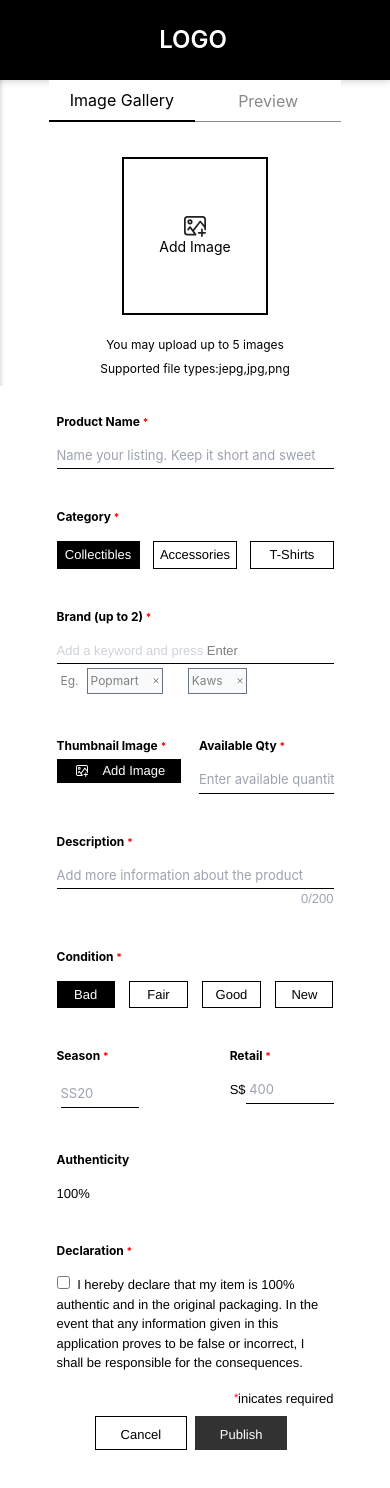
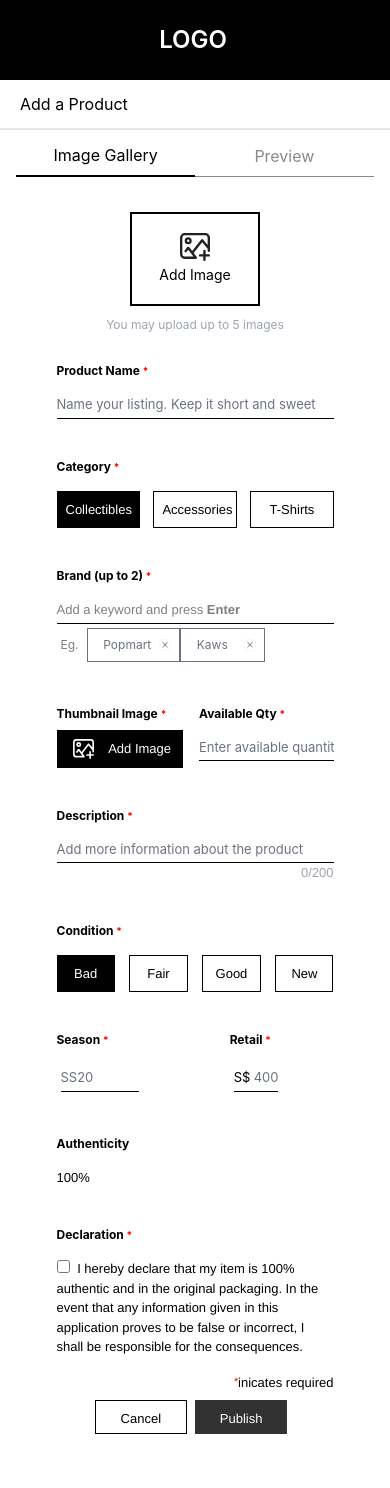
Before and after one commit to cavab97/skill-assessment, a Next.js app in the folder my-app/: page / in a window 390 px wide. Shown: the top 1488 px of the page. After the commit the page ends 1462 px from the top, so only its background shows below. Built offline with nearby package versions, Linux system fonts and the light colour scheme.

Commit message:
improve UI and add missing UI

```diff
--- a/my-app/components/styleCondition/ConditionButton.tsx
+++ b/my-app/components/styleCondition/ConditionButton.tsx
@@ -2,9 +2,9 @@
 export default function ConditionActiveButton(onFocus: boolean) {
     try {
         if (onFocus == true) {
-            return ` ActiveConditionBtn ActiveConditionFont`
+            return `p-2 ActiveConditionBtn ActiveConditionFont`
         } else {
-            return `DeactiveConditionFont DeactiveConditionBtn`
+            return `p-2 DeactiveConditionFont DeactiveConditionBtn`
 
         }
     } catch (error) {
--- a/my-app/components/styleCondition/galleryCategoryButton.tsx
+++ b/my-app/components/styleCondition/galleryCategoryButton.tsx
@@ -2,9 +2,9 @@
 export default function ActiveButtonCategory(onFocus: boolean) {
     try {
         if (onFocus == true) {
-            return ` ActiveCategoryBtn ActiveCategoryFont`
+            return `mobile:p-2 desktop:p-1 desktopXL:p-1 laptop:p-1 ActiveCategoryBtn ActiveCategoryFont `
         } else {
-            return `DeactiveCategoryFont DeactiveCategoryBtn`
+            return `mobile:p-2 desktop:p-1 desktopXL:p-1 laptop:p-1 DeactiveCategoryFont DeactiveCategoryBtn`
 
         }
     } catch (error) {
--- a/my-app/pages/index.tsx
+++ b/my-app/pages/index.tsx
@@ -7,7 +7,7 @@
 import TwcssButton from '../components/button/tailwindcss'
 import ActiveButton from '../components/styleCondition/galleryButton'
 import ActiveButtonCategory from '../components/styleCondition/galleryCategoryButton'
-import ConditionActiveButton from '../components/styleCondition/conditionButton'
+import ConditionActiveButton from '../components/styleCondition/ConditionButton'
 //all text
 import * as All from '../public/property/font'
 
@@ -68,51 +68,44 @@
 
 
   return (
-    <div className="grid desktopXL:grid-cols-8 desktop:grid-cols-8 laptop:grid-cols-8 mobile:grid-row-8 gap-3 body md:h-screen desktopXL:fixed	 desktop:fixed laptop:fixed mobile:relative " >
+    <div className="grid desktopXL:grid-cols-8 desktop:grid-cols-8 laptop:grid-cols-8 mobile:grid-row-8 desktop:gap-3 desktopXL:gap-3  laptop:gap-3  mobile:gap-1  body desktopXL:fixed desktop:fixed laptop:fixed mobile:relative bg-white mobile:h-4/6" >
       {/* col for product's image gallery & preview */}
-      <TwcssDiv className=" col-span-4 border-r-1 border-x-zinc-600 flex justify-center ">
+      <TwcssDiv className=" col-span-4 border-r-1 border-x-zinc-600 flex justify-center">
         {/* div for product's image gallery & preview */}
-        <TwcssDiv className="text-center w-3/4  ">
-          {/* div for product's image gallery & preview button */}
-          <TwcssDiv className="bg-slate-800	flex justify-between ">
-            {galleryButton.map((i: galleryDataState, index: any) => {
-              return <TwcssButton onClick={() => {
-                let temp = [...galleryButton];
-                if (prevIndex == -1) {
-                  if (index == 0) {
-                    temp[0].active = true;
-                    temp[1].active = false;
-                  } else {
-                    temp[1].active = true;
-                    temp[0].active = false;
-                  }
-                }
-                else if (prevIndex != index) {
-                  temp[index].active = true;
-                  temp[prevIndex].active = false;
-                }
-                setPrevIndex(index)
-                setGalleryButton(temp)
-              }} className={ActiveButton(i.active)}>
-                {i.name}
-              </TwcssButton>
-            })}
+        <TwcssDiv className="text-center desktop:w-3/4 desktopXL:w-3/4 laptop:w-3/4 mobile:w-full ">
+          <div className=" justify-start border-b-2	desktop:hidden desktopXL:hidden laptop:hidden mobile:flex pl-5 p-3">
+            <text>
+              Add a Product
+            </text>
+          </div>
+          {/* div for product's image gallery & preview button Mobile*/}
+          <TwcssDiv className="desktop:block desktopXL:block laptop:block mobile:flex place-content-center	">
+            {/* div for product's image gallery & preview button */}
+            <TwcssDiv className="flex justify-between  mobile:w-11/12">
+              {galleryButton.map((i: galleryDataState, index: any) => {
+                return <TwcssButton
+                  onClick={() => buttonStyleUpdate(galleryButton, index, setGalleryButton)}
+                  className={ActiveButton(i.active)}>
+                  {i.name}
+                </TwcssButton>
+              })}
+            </TwcssDiv>
           </TwcssDiv>
           {/* div for add image */}
-          <TwcssDiv className="flex desktop:h-2/4 desktopXL:h-2/4 laptop:h-2/4 mobile:h-3/4 justify-center">
-            <TwcssDiv className="bg-white p-1 w-full addImgContainer border-2	border-black h-4/4 flex justify-center items-center mobile:w-2/4	desktopXL:w-4/4	 desktop:w-4/4 laptop:w-4/4">
+          <TwcssDiv className="flex desktop:h-2/5 desktopXL:h-2/4 laptop:h-2/4 mobile:h-2/4 justify-center">
+            <TwcssDiv className="bg-white p-1 w-full addImgContainer border-2	border-black desktop:h-full desktopXL:h-full laptop:h-full mobile:h-3/4 flex justify-center items-center mobile:w-2/6	desktopXL:w-full	 desktop:w-full laptop:w-full">
               {gallery != null ? <img src={gallery} className="w-2/12 " />
                 : <TwcssDiv className="align-middle flex justify-center flex-col items-center ">
-                  <img src="/image.svg " className="w-2/12 " />
-                  <TwcssText className="text-sm	">
+                  <img src="/image.svg " className="desktop:w-2/12 desktopXL:w-2/12 laptop:w-2/12 mobile:w-3/12 " />
+                  <TwcssText className="text-sm mobile:pt-1">
                     {All.ADD_IMAGE}
                   </TwcssText>
                 </TwcssDiv>}
             </TwcssDiv>
           </TwcssDiv>
 
-          <TwcssDiv className="desktopXL:mt-12 desktop:mt-12 laptop:mt-12 mobile:mt-4 desktopXL:w-4/4 desktop:w-4/4 laptop:w-4/4 mobile:h-28">
-            <TwcssText className="text-xs ">
+          <TwcssDiv className="desktopXL:mt-12 desktop:mt-12 laptop:mt-12 mobile:mt-2 desktopXL:w-4/4 desktop:w-4/4 laptop:w-4/4 mobile:h-1/4 bg-white">
+            <TwcssText className="text-xs text-gray-400">
               You may upload up to 5 images <span className=" desktopXL:contents desktop:contents laptop:contents mobile:hidden">(including thumbnail)</span>
               <br />           Supported file types:jepg,jpg,png
             </TwcssText>
@@ -121,7 +114,7 @@
       </TwcssDiv>
 
       {/* col for product's details */}
-      <TwcssDiv className="bg-white col-span-4  mt-9 desktopXL:border-l-4	 desktop:border-l-4 laptop:border-l-4 mobile:borderRightHidden  desktopXL:overflow-auto	desktop:overflow-auto laptop:overflow-auto mobile:unscrollable desktopXL:h-3/6	desktop:h-3/6	 laptop:h-3/6	 mobile:h-full">
+      <TwcssDiv className="bg-white col-span-4  desktop:mt-9 desktopXL:mt-9 laptop:mt-9 mobile:mt-0 desktopXL:border-l-4	 desktop:border-l-4 laptop:border-l-4 mobile:borderRightHidden  desktopXL:overflow-auto	desktop:overflow-auto laptop:overflow-auto mobile:unscrollable desktopXL:h-3/6	desktop:h-3/6	 laptop:h-3/6	 mobile:h-full">
         {/* div for product's input */}
         <TwcssDiv className="m flex justify-center items-center flex-col m-6	">
           {/* S product Name */}
@@ -129,7 +122,7 @@
             <TwcssText className={"font-bold mobile:text-xs	desktop:text-sm laptop:text-sm desktop:text-sm"} >
               {All.PRODUCT_NAME} <text className="importantMark">*</text>
             </TwcssText>
-            <TwcssInput className="textInput mt-4	" placeholder="Name your listing. Keep it short and sweet" />
+            <TwcssInput className="textInput mt-4	placeholder:text-gray-500" placeholder="Name your listing. Keep it short and sweet" />
           </TwcssDiv>
           {/* Category and thumbnail*/}
           <TwcssDiv className="p-1 flex flex-row w-5/6 mt-8	">
@@ -140,7 +133,6 @@
               </TwcssText>
               <TwcssDiv className=" flex flex-row  justify-between bg-white mt-4" >
                 {categoryButton.map((i: categoryDataState, index: number) => {
-
                   return <TwcssButton
                     onClick={() => buttonStyleUpdate(categoryButton, index, setCategoryButton)}
                     className={ActiveButtonCategory(i.active)}>
@@ -157,12 +149,12 @@
               <TwcssText className={"font-bold mobile:text-xs	desktop:text-sm laptop:text-sm desktop:text-sm"} >
                 {All.THUMBNAIL_IMAGE} <text className="importantMark">*</text>
               </TwcssText>
-              <input type="file" ref={buttonRef} className="textAddHideInput" onChange={onFileChangeCapture}>
+              <input type="file" ref={buttonRef} className="textAddHideInput " onChange={onFileChangeCapture}>
 
               </input>
-              <button style={{ backgroundColor: "black", display: 'flex', justifyContent: "center", alignItems: "center", width: "80%", marginTop: 16 }}
+              <button className="tablet:w-10/12 desktop:w-8/12 desktopXL:w-11/12 laptop:w-11/12" style={{ backgroundColor: "black", display: 'flex', justifyContent: "center", alignItems: "center", padding: 2, marginTop: 10 }}
                 onClick={onBtnClick}>
-                <img src="/imageWhite.svg " className="w-2/12 p-1" />
+                <img src="/imageWhite.svg " className="mobile:w-2/12 desktop:w-2/12 desktopXL:w-2/12 laptop:w-2/12  p-1 " />
                 <TwcssText className="p-1 standardWhiteText">
                   {All.ADD_IMAGE}</TwcssText>
               </button>
@@ -177,28 +169,28 @@
             </TwcssText>
 
             <div className="input-field">
-              <input id="input-text-field" className="textInputBrand mt-4 w-full" type="text" placeholder=" "></input>
+              <input id="input-text-field" className="textInputBrand mt-4 w-full " type="text" placeholder=" "></input>
               <label for="input-text-field">
-                <span className="first-letter standardText">{All.BRAND_UP_PLACEHOLDER_1}</span>
-                <span className="second-letter standardText"> {All.BRAND_UP_PLACEHOLDER_2}</span>
+                <span className="first-letter standardTextPlaceholder">{All.BRAND_UP_PLACEHOLDER_1}</span>
+                <span className="second-letter standardTextPlaceholder"> {All.BRAND_UP_PLACEHOLDER_2}</span>
               </label>
             </div>
             <TwcssDiv className="p-1 flex flex-row desktop:w-2/5 desktopXL:w-2/5 laptop:w-2/5 mobile:w-4/5">
               <TwcssText className="textBrandEg" >
                 Eg.
               </TwcssText>
-              <TwcssDiv className="justify-between flex flex-row ml-2 brandEgPlaceholderBoxDiv">
-                <TwcssDiv className="bg-gray-50	border-gray-500 border flex flex row justify-center items-center">
-                  <TwcssText className="textBrandOption" >
+              <TwcssDiv className="justify-between flex flex-row ml-2 desktop:w-11/12 desktopXL:w-8/12	mobile:w-10/12">
+                <TwcssDiv className="bg-white border-gray-500 border flex flex row justify-center items-center">
+                  <TwcssText className="desktop:p-1 desktopXL:p-1 laptop:p-1 mobile:p-2 ml-2 text-xs text-gray-500" >
                     Popmart
                   </TwcssText>
-                  <img src="/errorMark.svg " className="w-3 ml-2" />
+                  <img src="/errorMark.svg " className="w-3 mr-2" />
                 </TwcssDiv>
-                <TwcssDiv className="bg-gray-50	border-gray-500 border flex flex-row justify-center items-center">
-                  <TwcssText className="textBrandOption" >
+                <TwcssDiv className="bg-white border-gray-500 border flex flex row justify-center items-center">
+                  <TwcssText className="desktop:p-1 desktopXL:p-1 laptop:p-1 mobile:p-2 ml-2 text-xs text-gray-500" >
                     Kaws
                   </TwcssText>
-                  <img src="/errorMark.svg " className="w-3 ml-2" />
+                  <img src="/errorMark.svg " className="w-3 mr-2 ml-2" />
                 </TwcssDiv>
               </TwcssDiv>
             </TwcssDiv>
@@ -213,9 +205,9 @@
               </TwcssText>
               <input type="file" ref={buttonRef} className="textAddHideInput" onChange={onFileChangeCapture}>
               </input>
-              <button style={{ backgroundColor: "black", display: 'flex', justifyContent: "center", alignItems: "center", width: "90%", marginTop: 5, padding: 2 }}
+              <button className="mobile:mt-2 mobile:w-11/12 tablet:w-10/12 w-11/12" style={{ backgroundColor: "black", display: 'flex', justifyContent: "center", alignItems: "center", padding: 5 }}
                 onClick={onBtnClick}>
-                <img src="/imageWhite.svg" className="w-2/12 p-1 " />
+                <img src="/imageWhite.svg" className=" desktop:w-2/12 desktopXL:w-2/12 tablet:w-2/12 laptop:w-2/12 mobile:w-3/12 p-1 " />
                 <TwcssText className="standardWhiteFontMobile">
                   {All.ADD_IMAGE}
                 </TwcssText>
@@ -226,24 +218,24 @@
             <TwcssDiv className="pl-1 flex flex-col w-3/6 ">
               <TwcssText className={"font-bold mobile:text-xs	desktop:text-sm laptop:text-sm desktop:text-sm"} >
                 {All.AVAILABLE_QTY}  <text className="importantMark">*</text></TwcssText>
-              <TwcssInput className="textInput mt-4" placeholder="Enter available quantity" />
+              <TwcssInput className="textInput mt-4 placeholder:text-gray-500" placeholder="Enter available quantity" />
             </TwcssDiv>
           </TwcssDiv>
 
           {/*S Description */}
           <TwcssDiv className="p-1 flex flex-col w-5/6 mt-8">
-            <TwcssText className={"font-bold mobile:text-xs	desktop:text-sm laptop:text-sm desktop:text-sm"} >
+            <TwcssText className={"font-bold mobile:text-xs	desktop:text-sm laptop:text-sm desktop:text-sm "} >
               {All.DESCRIPTION} <text className="importantMark">*</text>
             </TwcssText>
-            <input className="textInput mt-4" placeholder={All.DESCRIPTION_PLACEHOLDER} onChange={(e: any) => setDescriptionStringLength(e.target.value)} value={descriptionStringLength} />
+            <input className="textInput mt-4 placeholder:text-gray-500" placeholder={All.DESCRIPTION_PLACEHOLDER} onChange={(e: any) => setDescriptionStringLength(e.target.value)} value={descriptionStringLength} />
             <label className={"standardGreyText flex justify-end"}>{descriptionStringLength.length + "/200"}</label>
           </TwcssDiv>
 
           {/*S Available Qty for web*/}
           <TwcssDiv className="p-1 flex flex-col w-5/6 mt-8 desktopXL:block	 desktop:block	 laptop:block	 mobile:hidden">
-            <TwcssText className={"font-bold mobile:text-xs	desktop:text-sm laptop:text-sm desktop:text-sm"} >
+            <TwcssText className={"font-bold mobile:text-xs	desktop:text-sm laptop:text-sm desktop:text-sm placeholder:text-gray-400"} >
               {All.AVAILABLE_QTY}  <text className="importantMark">*</text></TwcssText>
-            <TwcssInput className="textInput mt-4" placeholder={All.AVAILABLE_QTY_PLACEHOLDER} />
+            <TwcssInput className="textInput mt-4 placeholder:text-gray-500" placeholder={All.AVAILABLE_QTY_PLACEHOLDER} />
           </TwcssDiv>
 
           {/*S Condition */}
@@ -267,27 +259,27 @@
           {/*  Season and Retail */}
           <TwcssDiv className="p-1 flex flex-row w-5/6	bg-white	mt-8">
             {/*  */}
+            {/* 1 */}
             <TwcssDiv className=" flex flex-col w-5/6 ">
+              {/* 2 */}
               <TwcssText className={"font-bold mobile:text-xs	desktop:text-sm laptop:text-sm desktop:text-sm"} >
                 {All.SEASON} <text className="importantMark">*</text>
               </TwcssText>
               <TwcssDiv className="p-1 flex flex-row w-3/6 justify-between bg-white">
-
-                <input className="textInput mt-4" placeholder="SS20">
-
-                </input>
+                <input className="textInput mt-4 placeholder:text-gray-500" placeholder="SS20" />
               </TwcssDiv>
-
             </TwcssDiv>
             {/*S Retail  */}
+            {/* 1 */}
             <TwcssDiv className=" flex flex-col w-3/6 ">
+              {/* 2 */}
               <TwcssText className={"font-bold mobile:text-xs	desktop:text-sm laptop:text-sm desktop:text-sm"} >
                 {All.RETAIL} <text className="importantMark">*</text>
               </TwcssText>
-              <TwcssDiv className="flex flex-row">
-                <label className="standardText pt-4">S$</label>
-                <input className="textInput mt-4" placeholder=" 400" >
-                </input>
+              <TwcssDiv className="p-1 flex flex-row w-3/6 justify-between bg-white">
+                <span className="textCurrency pt-4 bg-white mobile:absolute ">S$</span>
+                <input className="textInput mt-4 placeholder:text-gray-500 mobile:pl-5" placeholder="400" />
+                {/* <span className=" textInput mt-4">S$<input className="" type="text" name="currency" /></span> */}
               </TwcssDiv>
             </TwcssDiv>
           </TwcssDiv>
@@ -304,7 +296,7 @@
               {All.DECLARATION} <text className="importantMark">*</text>
             </TwcssText>
             <TwcssDiv className="standardText mt-4">
-              <input type="checkbox" className="standardText"></input>
+              <input type="checkbox" className="standardText "></input>
               <TwcssText className="standardText pl-1"> {All.DECLARATION_WORD}</TwcssText>
             </TwcssDiv>
           </TwcssDiv>
--- a/my-app/styles/globals.css
+++ b/my-app/styles/globals.css
@@ -69,11 +69,15 @@
   margin-top: 35px;
 }
 .activeButton {
+  outline: none;
   border-bottom: 2px solid black;
+  margin-top: 5px;
 }
 .deActiveButton {
   border-bottom: 1px solid #898989;
   color: #898989;
+  outline: none;
+  margin-top: 5px;
 }
 .textInputProduct {
   border-bottom: 1px solid black;
@@ -127,12 +131,10 @@
   letter-spacing: normal;
 }
 
-.first-letter {
-  color: #9ea5b1;
-}
-
 .second-letter {
   color: black;
+  opacity: 1;
+  font-weight: bold;
 }
 
 .textInput {
@@ -141,27 +143,27 @@
   padding-bottom: 3px;
   font-size: small;
 }
+.textCurrency {
+  border-bottom: 1px solid black;
+  padding-bottom: 3px;
+  font-size: small;
+}
 .textBrandEg {
   font-size: 12px;
   color: grey;
   align-self: center;
 }
-.textBrandOption {
-  font-size: 12px;
-  color: grey;
-  padding: 3px;
-}
+
 .brandEgDiv {
   width: 40%;
   background-color: white;
 }
 .brandEgPlaceholderBoxDiv {
-  width: 75%;
-  background-color: white;
+  width: 55%;
+  background-color: red;
 }
 .DeactiveCategoryBtn {
   border: 1px solid black;
-  padding: 3px;
   width: 30%;
 }
 .DeactiveCategoryFont {
@@ -170,7 +172,6 @@
 }
 .ActiveCategoryBtn {
   border: 1px solid black;
-  padding: 3px;
   background-color: black;
   width: 30%;
 }
@@ -200,6 +201,11 @@
 .standardText {
   font-size: small;
   font-family: "Helvetica Neue";
+}
+.standardTextPlaceholder {
+  font-family: "Helvetica Neue";
+  font-size: small;
+  color: "rgb(156 163 175)";
 }
 .standardGreyText {
   font-size: small;
@@ -231,7 +237,6 @@
 
 .DeactiveConditionBtn {
   border: 1px solid black;
-  padding: 3px;
   width: 21%;
 }
 .DeactiveConditionFont {
@@ -240,7 +245,6 @@
 }
 .ActiveConditionBtn {
   border: 1px solid black;
-  padding: 3px;
   background-color: black;
   width: 21%;
 }
@@ -254,3 +258,9 @@
 .borderRightHidden {
   border-left: 0px solid;
 }
+.currencyinput {
+  border: 1px inset #ccc;
+}
+.currencyinput input {
+  border: 0;
+}
```
